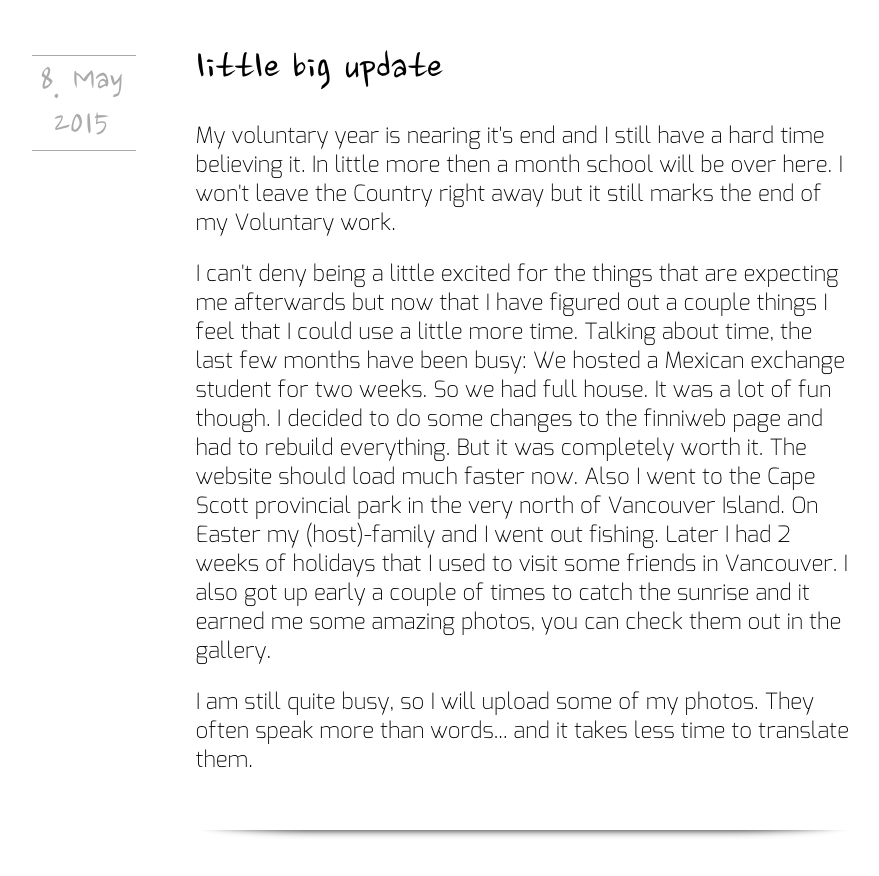
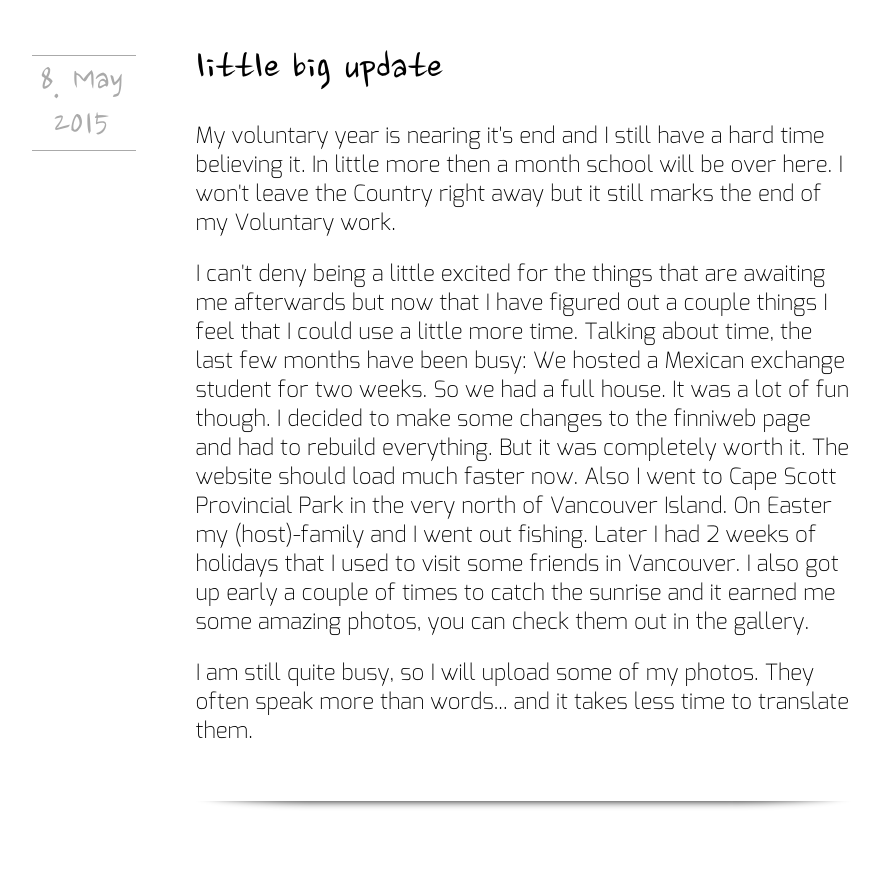
Before and after one commit to finniweb/finniweb.github.io, a Jekyll site: the page built from _posts/2015-05-08-little-big-update.md, in a window 1280 px wide and 900 px high, scrolled down 310 px. Shown: the top 876 px of the window, without its empty margins (30-909 px from the left). Built offline with Jekyll 4.4.1, drawn with Linux system fonts in a browser that asks for light colours; comment, search, counter and statistics services are not loaded.

Commit message:
corrections

```diff
--- a/_posts/2015-05-08-little-big-update.md
+++ b/_posts/2015-05-08-little-big-update.md
@@ -8,11 +8,11 @@ My voluntary year is nearing it's end and I still have a hard time believing it.
 
 <!--more-->
 
-I can't deny being a little excited for the things that are expecting me afterwards but now that I have figured out a couple things I feel that I could use a little more time.
+I can't deny being a little excited for the things that are awaiting me afterwards but now that I have figured out a couple things I feel that I could use a little more time.
 Talking about time, the last few months have been busy:
-We hosted a Mexican exchange student for two weeks. So we had full house. It was a lot of fun though.
-I decided to do some changes to the finniweb page and  had to rebuild everything. But it was completely worth it. The website should load much faster now.
-Also I went to the Cape Scott provincial park in the very north of Vancouver Island.
+We hosted a Mexican exchange student for two weeks. So we had a full house. It was a lot of fun though.
+I decided to make some changes to the finniweb page and  had to rebuild everything. But it was completely worth it. The website should load much faster now.
+Also I went to Cape Scott Provincial Park in the very north of Vancouver Island.
 On Easter my (host)-family and I went out fishing.
 Later I had 2 weeks of holidays that I used to visit some friends in Vancouver.
 I also got up early a couple of times to catch the sunrise and it earned me some amazing photos, you can check them out in the gallery.
```
Also changed, not shown: 2 other files.
